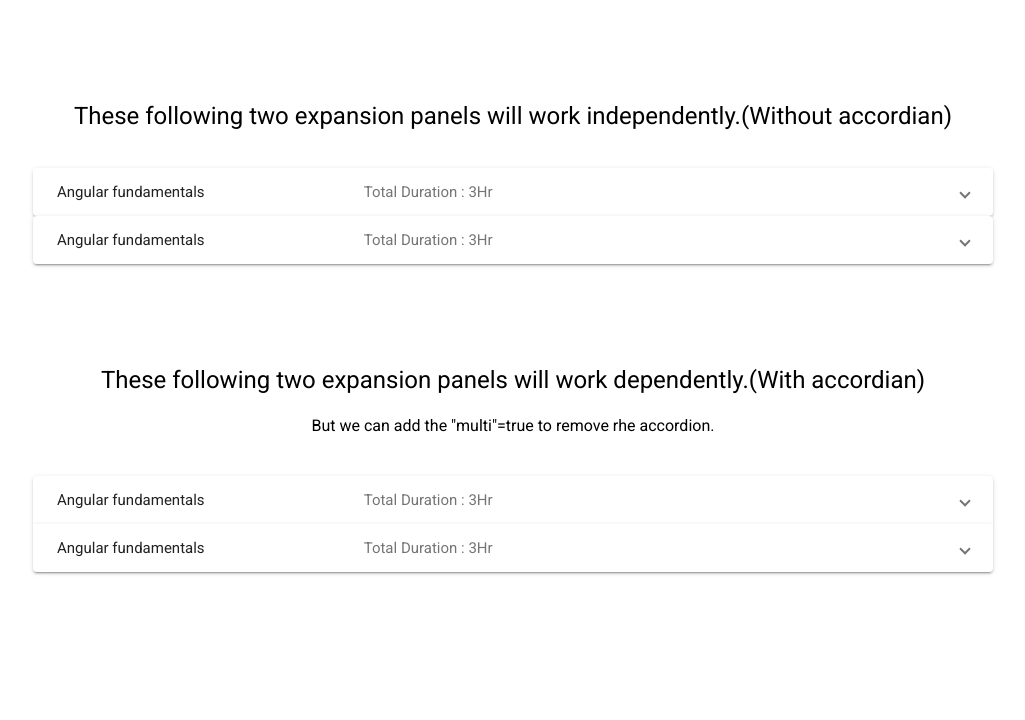
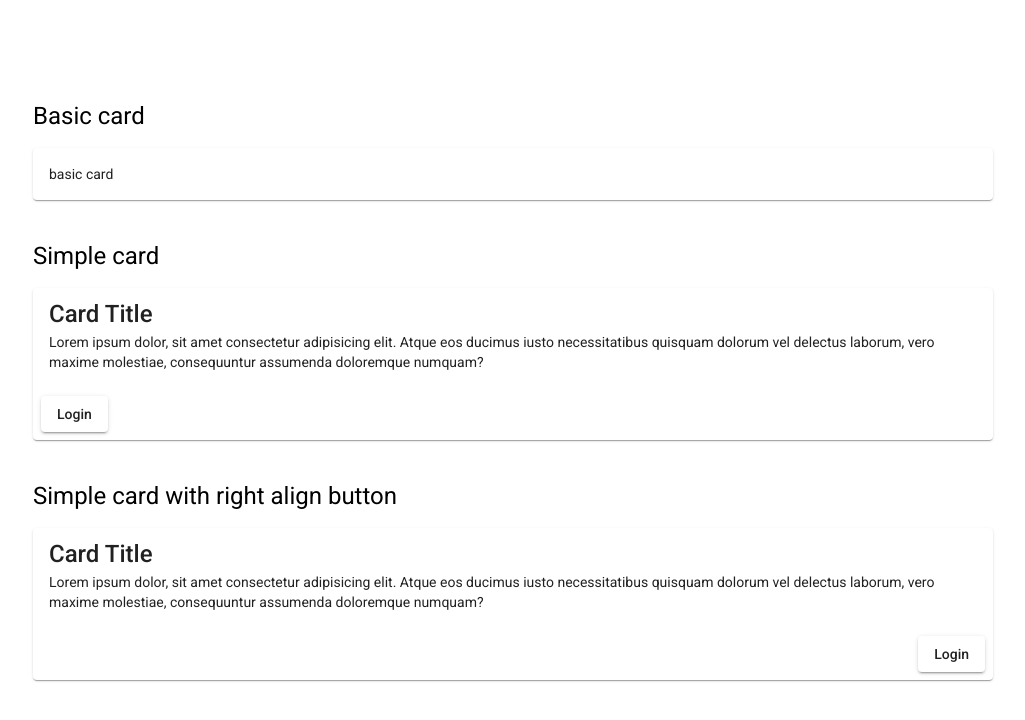
Before and after one commit to spankbang/AngularMaterial, an Angular app: page / in a window 1280 px wide. Shown: the top 720 px of the page, without its empty margins (127-1152 px from the left). Built offline with nearby package versions, Linux system fonts and the light colour scheme.

Commit message:
added the code

```diff
--- a/src/app/app.component.html
+++ b/src/app/app.component.html
@@ -1,116 +1,48 @@
 <div class="container">
-  <h1 style="text-align: center;">These following two expansion panels will work independently.(Without accordian)</h1>
-  <br>
-  <mat-expansion-panel>
+  <h1>Basic card</h1>
+  <mat-card>
+    basic card
+  </mat-card>
 
-    <mat-expansion-panel-header>
-      <mat-panel-title>
-        Angular fundamentals
-      </mat-panel-title>
-      <mat-panel-description>
-        Total Duration : 3Hr
-      </mat-panel-description>
-    </mat-expansion-panel-header>
+  <br> <br>
 
-    <p>
-      Lorem ipsum dolor sit amet, consectetur adipisicing elit. Consectetur, provident numquam, asperiores commodi
-      corporis, sunt facilis harum accusantium quo expedita laudantium voluptates dolores accusamus animi nam eveniet
-      dolorem odit fugit?
-    </p>
+  <h1>Simple card</h1>
 
-    <mat-action-row>
-      <button mat-raised-button color="primary">Enroll</button>
-    </mat-action-row>
+  <mat-card>
+    <mat-card-title>
+      Card Title
+    </mat-card-title>
 
-  </mat-expansion-panel>
+    <mat-card-content>
+      Lorem ipsum dolor, sit amet consectetur adipisicing elit. Atque eos ducimus iusto necessitatibus quisquam dolorum vel delectus laborum, vero maxime molestiae, consequuntur assumenda doloremque numquam?
+    </mat-card-content>
+    <!-- We have used the align attribute. -->
+    <mat-card-actions >
+      <button mat-raised-button>Login</button>
+    </mat-card-actions>
+
+  </mat-card>
 
 
-  <mat-expansion-panel>
+    <br> <br>
 
-    <mat-expansion-panel-header>
-      <mat-panel-title>
-        Angular fundamentals
-      </mat-panel-title>
-      <mat-panel-description>
-        Total Duration : 3Hr
-      </mat-panel-description>
-    </mat-expansion-panel-header>
+    <h1>Simple card with right align button</h1>
 
-    <p>
-      Lorem ipsum dolor sit amet, consectetur adipisicing elit. Consectetur, provident numquam, asperiores commodi
-      corporis, sunt facilis harum accusantium quo expedita laudantium voluptates dolores accusamus animi nam eveniet
-      dolorem odit fugit?
-    </p>
+    <mat-card>
+      <mat-card-title>
+        Card Title
+      </mat-card-title>
 
-    <mat-action-row>
-      <button mat-raised-button color="primary">Enroll</button>
-    </mat-action-row>
+      <mat-card-content>
+        Lorem ipsum dolor, sit amet consectetur adipisicing elit. Atque eos ducimus iusto necessitatibus quisquam dolorum
+        vel delectus laborum, vero maxime molestiae, consequuntur assumenda doloremque numquam?
+      </mat-card-content>
+      <!-- We have used the align attribute. -->
+      <mat-card-actions align="end">
+        <button mat-raised-button>Login</button>
+      </mat-card-actions>
 
-  </mat-expansion-panel>
+    </mat-card>
 
 
 </div>
-
-
-
-
-
-
-
-<div class="container">
-  <h1 style="text-align: center;">These following two expansion panels will work dependently.(With accordian)</h1>
-  <h3 style="text-align: center;">But we can add the  "multi"=true to remove rhe accordion.</h3>
-  <br>
-
-  <mat-accordion>
-
-    <mat-expansion-panel>
-
-      <mat-expansion-panel-header>
-        <mat-panel-title>
-          Angular fundamentals
-        </mat-panel-title>
-        <mat-panel-description>
-          Total Duration : 3Hr
-        </mat-panel-description>
-      </mat-expansion-panel-header>
-
-      <p>
-        Lorem ipsum dolor sit amet, consectetur adipisicing elit. Consectetur, provident numquam, asperiores commodi
-        corporis, sunt facilis harum accusantium quo expedita laudantium voluptates dolores accusamus animi nam eveniet
-        dolorem odit fugit?
-      </p>
-
-      <mat-action-row>
-        <button mat-raised-button color="primary">Enroll</button>
-      </mat-action-row>
-
-    </mat-expansion-panel>
-
-
-    <mat-expansion-panel>
-
-      <mat-expansion-panel-header>
-        <mat-panel-title>
-          Angular fundamentals
-        </mat-panel-title>
-        <mat-panel-description>
-          Total Duration : 3Hr
-        </mat-panel-description>
-      </mat-expansion-panel-header>
-
-      <p>
-        Lorem ipsum dolor sit amet, consectetur adipisicing elit. Consectetur, provident numquam, asperiores commodi
-        corporis, sunt facilis harum accusantium quo expedita laudantium voluptates dolores accusamus animi nam eveniet
-        dolorem odit fugit?
-      </p>
-
-      <mat-action-row>
-        <button mat-raised-button color="primary">Enroll</button>
-      </mat-action-row>
-
-    </mat-expansion-panel>
-
-  </mat-accordion>
-
-</div>
```
Also changed, not shown: src/app/materials/materials.module.ts (+3 -4 lines).
